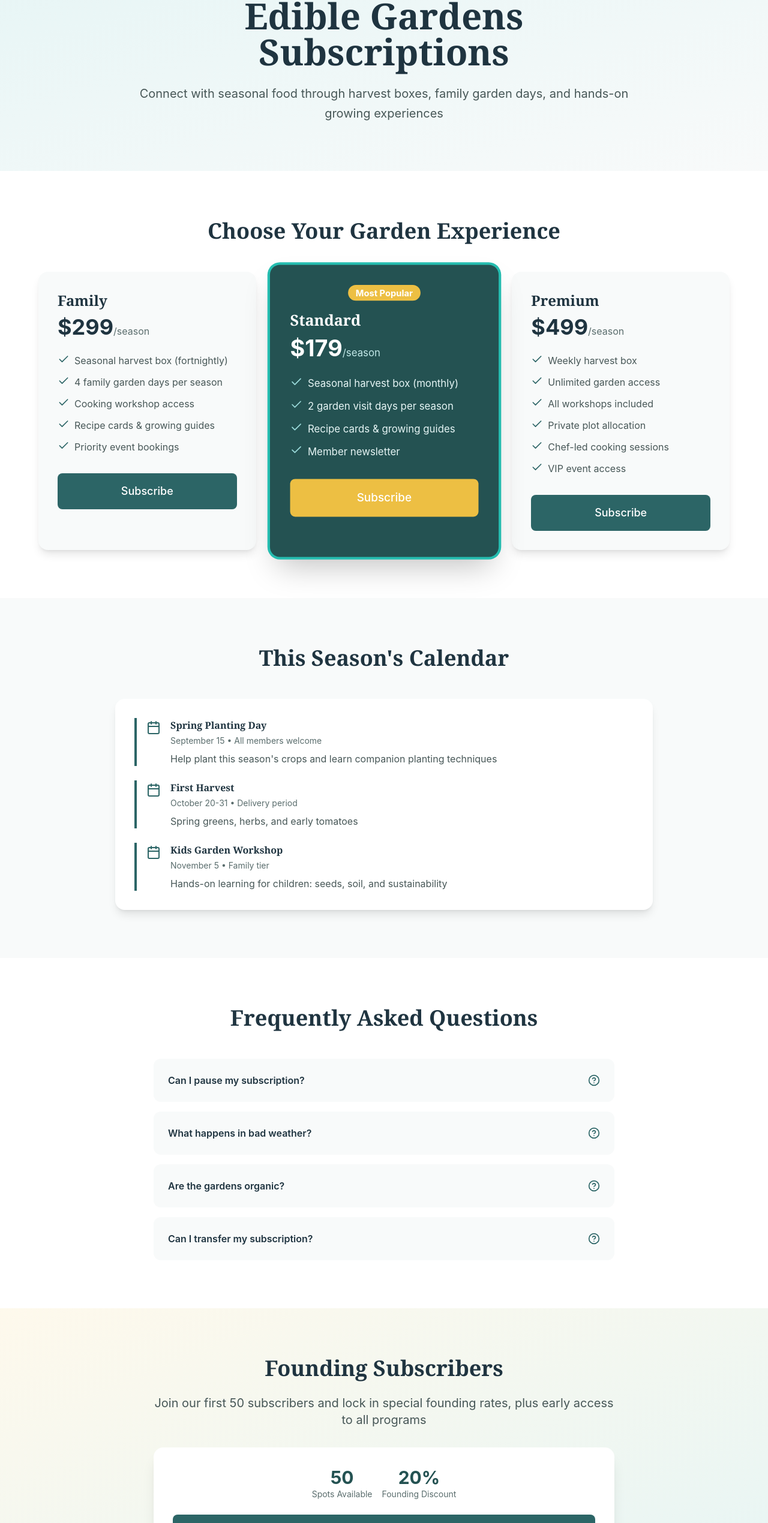
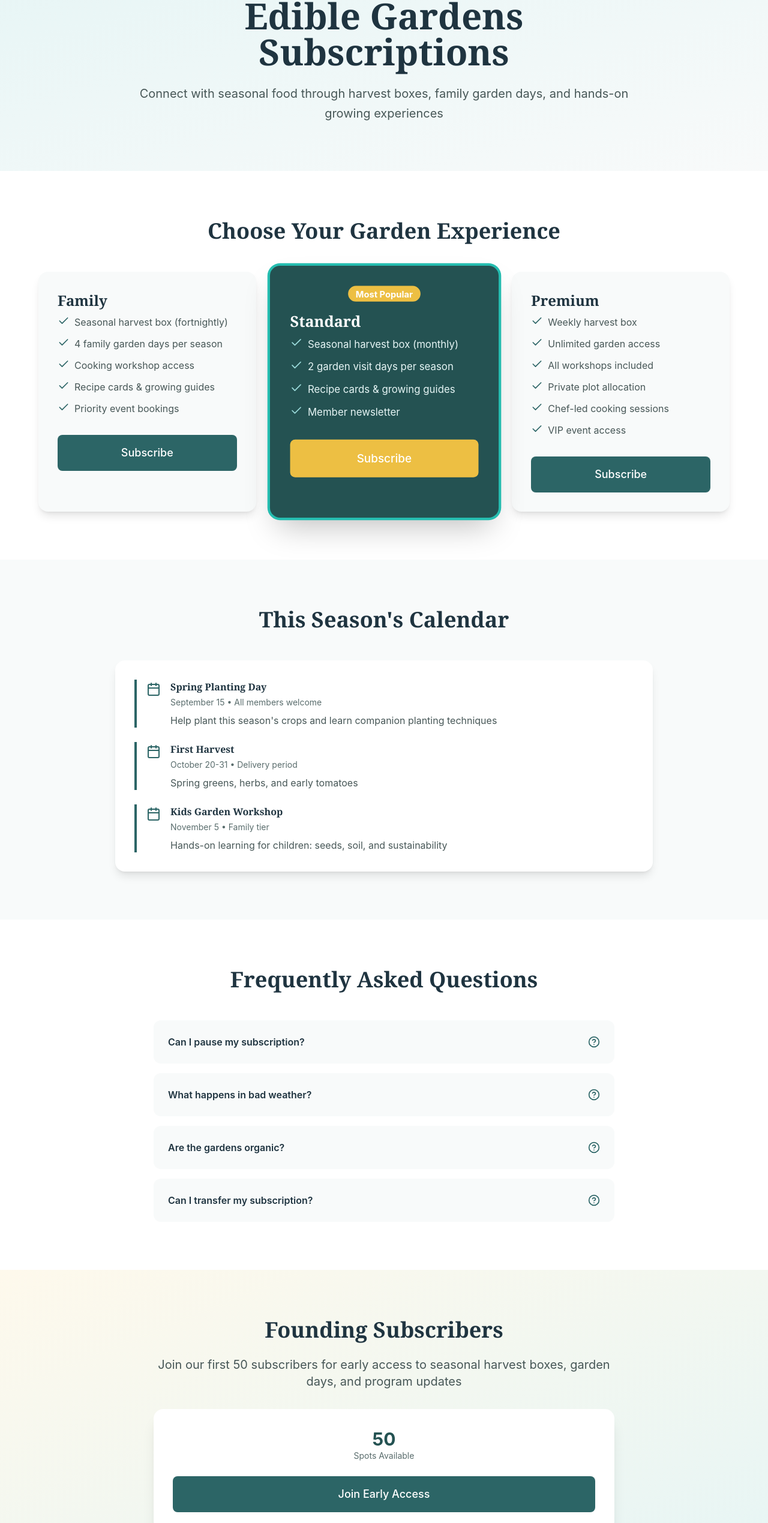
Before and after one commit to thepig365/bayviewhub, a Next.js app: page /gardens in a window 1280 px wide. Shown: the part 212-2751 px from the top of the page at 60% size. Built offline with nearby package versions, Linux system fonts and the light colour scheme; no server answers.

Commit message:
Remove garden pricing from tiers

```diff
--- a/app/gardens/page.tsx
+++ b/app/gardens/page.tsx
@@ -7,8 +7,6 @@ import { Check, Calendar, HelpCircle } from 'lucide-react'
 const pricingTiers = [
   {
     name: 'Family',
-    price: '$299',
-    period: '/season',
     features: [
       'Seasonal harvest box (fortnightly)',
       '4 family garden days per season',
@@ -21,8 +19,6 @@ const pricingTiers = [
   },
   {
     name: 'Standard',
-    price: '$179',
-    period: '/season',
     features: [
       'Seasonal harvest box (monthly)',
       '2 garden visit days per season',
@@ -34,8 +30,6 @@ const pricingTiers = [
   },
   {
     name: 'Premium',
-    price: '$499',
-    period: '/season',
     features: [
       'Weekly harvest box',
       'Unlimited garden access',
@@ -111,12 +105,6 @@ export default function GardensPage() {
                   </div>
                 )}
                 <h3 className="text-2xl font-serif font-bold mb-2">{tier.name}</h3>
-                <div className="mb-6">
-                  <span className="text-4xl font-bold">{tier.price}</span>
-                  <span className={tier.highlight ? 'text-primary-100' : 'text-natural-600 dark:text-natural-200'}>
-                    {tier.period}
-                  </span>
-                </div>
                 <ul className="space-y-3 mb-8">
                   {tier.features.map((feature, idx) => (
                     <li key={idx} className="flex items-start">
@@ -230,17 +218,13 @@ export default function GardensPage() {
               Founding Subscribers
             </h2>
             <p className="text-xl text-natural-700 mb-8 dark:text-natural-200">
-              Join our first 50 subscribers and lock in special founding rates, plus early access to all programs
+              Join our first 50 subscribers for early access to seasonal harvest boxes, garden days, and program updates
             </p>
             <div className="bg-white rounded-2xl p-8 shadow-xl dark:bg-primary-900/60 dark:border dark:border-primary-700">
               <div className="flex items-center justify-center space-x-4 mb-6">
                 <div className="text-center">
                   <div className="text-3xl font-bold text-primary-700">50</div>
                   <div className="text-sm text-natural-600 dark:text-natural-200">Spots Available</div>
-                </div>
-                <div className="text-center">
-                  <div className="text-3xl font-bold text-primary-700">20%</div>
-                  <div className="text-sm text-natural-600 dark:text-natural-200">Founding Discount</div>
                 </div>
               </div>
               <Button variant="primary" size="lg" className="w-full">
```
